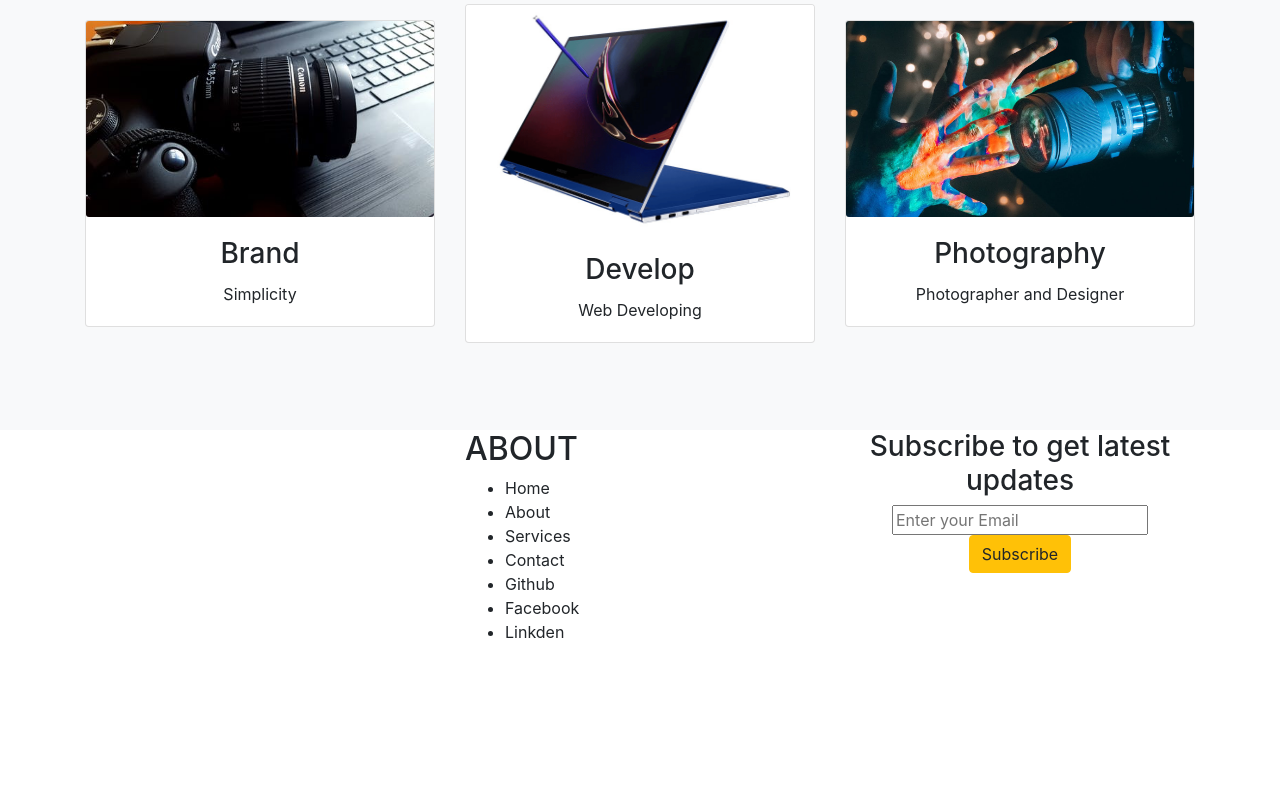
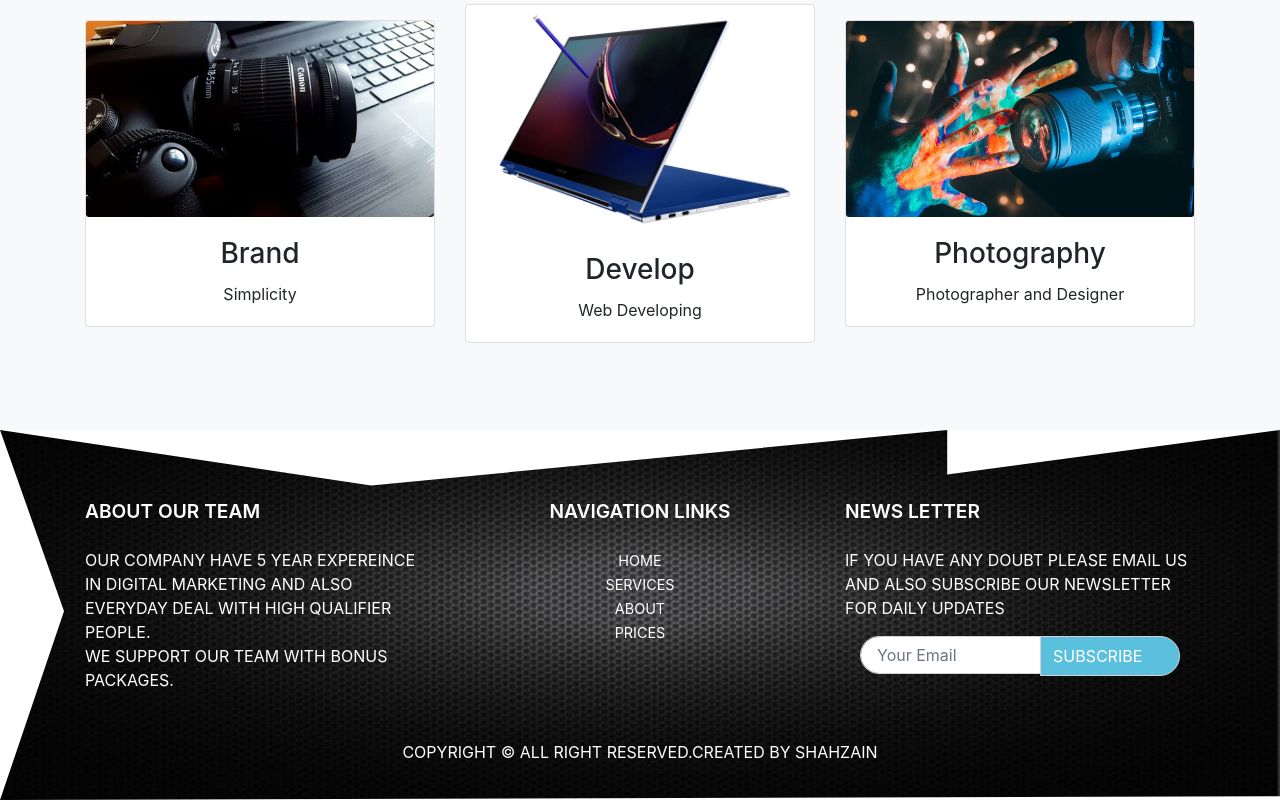
Before and after one commit to shahzain-lab/bootstrap, a React (Create React App) app: page / in a window 1280 px wide. Shown: the part 2020-2820 px from the top of the page. Before the commit the page ends 2680 px from the top, so only its background shows below. Built offline with nearby package versions, Linux system fonts and the light colour scheme.

Commit message:
footer content added

```diff
--- a/src/App.css
+++ b/src/App.css
@@ -13,11 +13,12 @@ h3::selection{
 img::selection{
   background-color: yellow;
 }
-ul li::selection{
+li::selection{
   background-color: yellow;
 }
 body{
   overflow-x: hidden;
+  list-style: none;
 }
 .header{
   background-image: url(./img/head.jpg);
@@ -102,7 +103,10 @@ body{
   width: 100%;
   height: auto;
   padding: 70px 0 20px 0;
-  background: #00abff;
+  background-image: url(./img/footer.jpg);
+  clip-path: polygon(29% 15%, 74% 0, 74% 12%, 100% 0, 100% 99%, 0 100%, 5% 49%, 0 0);
+  background-repeat: no-repeat;
+  background-size: 100% 100%;
   position: relative;
 }
 .footersection p{
@@ -125,5 +129,24 @@ body{
     color: #fff;
 }
 
+.news{
+  border-radius: 100px 0 0 100px!important;
+  min-width: 150px;
+  min-width: 45px;
+  padding: 1rem 1rem;
+}
+
+.input-group-text{
+  border-radius: 0 100px 100px 0!important;
+  background: #5bc0de!important;
+  color: #fff!important;
+  min-width: 140px;
+  min-height: 40px;
+  cursor: pointer;
+}
+.input-group-text:hover{
+  background: rgb(221, 216, 216) !important;
+  color:#ffffff !important ;
+}
 
 /* //////////////////////////media Queries */
--- a/src/components/Footer.tsx
+++ b/src/components/Footer.tsx
@@ -3,34 +3,52 @@ import React from 'react';
 
 export const Footer =()=> {
     return(
-        <div className="footer">
+        <footer className="footersection "id="footerid">
         <div className="container">
           <div className="row">
-                    <div className="col-lg-4 col-md-4 col-sm-4 col-10">
+            <div className="col-lg-4 col-md-6 col-12 footerdiv text-uppercase text-white">
+              <h3>about our team</h3>
+              <li>Our Company have 5 year expereince</li>
+              <li> in digital marketing and also</li>
+              <li> everyday deal with high Qualifier people.</li>
+              <li>We support our team with bonus packages.</li>
 
             </div>
-                    <div className="col-lg-4 col-md-4 col-sm-4 col-10">
-                       <h2>ABOUT</h2>
-                        <ul>
-                            <li>Home</li>
-                            <li>About</li>
-                            <li>Services</li>
-                            <li>Contact</li>
-                            <li>Github</li>
-                            <li>Facebook</li>
-                            <li>Linkden</li>
-                        </ul>
+            <div className="col-lg-4 col-md-6 col-12 footerdiv text-center text-uppercase">
+              <h3>navigation links</h3>
+              <li><a href="#">Home</a></li>
+              <li><a href="#servicediv">services</a></li>
+              <li><a href="#footerid">about</a></li>
+              <li><a href="#pricingdiv">prices</a></li>
             </div>
-                    <div className="col-lg-4 col-md-4 col-sm-4 col-10 text-center footer3">
-                        <h3>Subscribe to get latest updates</h3>
-                        <input
-                          type="text"
-                          placeholder="Enter your Email"
-                        />
-                        <button className="btn btn-warning">Subscribe</button>
+            <div className="col-lg-4 col-md-6 col-12 footerdiv text-uppercase">
+              <h3>news letter</h3>
+              <p>If you have any doubt please email us and also subscribe our newsletter for daily updates
+
+              </p>
+              <div className="container mainsub">
+                <div className="row">
+                  <div className="col-lg-12 col-12">
+                    <div className="input-group mb-3">
+                      <input type="text" className="form-control news" placeholder="Your Email" />
+                      <div className="input-group-append">
+                        <span className="input-group-text">Subscribe</span>
                       </div>
                     </div>
                   </div>
                 </div>
+              </div>
+
+            </div>
+          </div>
+
+
+          <div className="text-center mt-5 text-uppercase">
+            <p>copyright &copy; all right reserved.Created by Shahzain</p>
+          </div>
+           </div>
+      </footer>
+
+
     )
 }
--- a/tsconfig.json
+++ b/tsconfig.json
@@ -18,7 +18,7 @@
     "resolveJsonModule": true,
     "isolatedModules": true,
     "noEmit": true,
-    "jsx": "react-jsx"
+    "jsx": "react"
   },
   "include": [
     "src"
```
Also changed, not shown: src/components/Team.tsx (+25 -1 lines), src/img/footer.jpg (added), 1 other file (tests, documents, lock files or other folders). Lines whose indentation alone changed are shown as unchanged.
